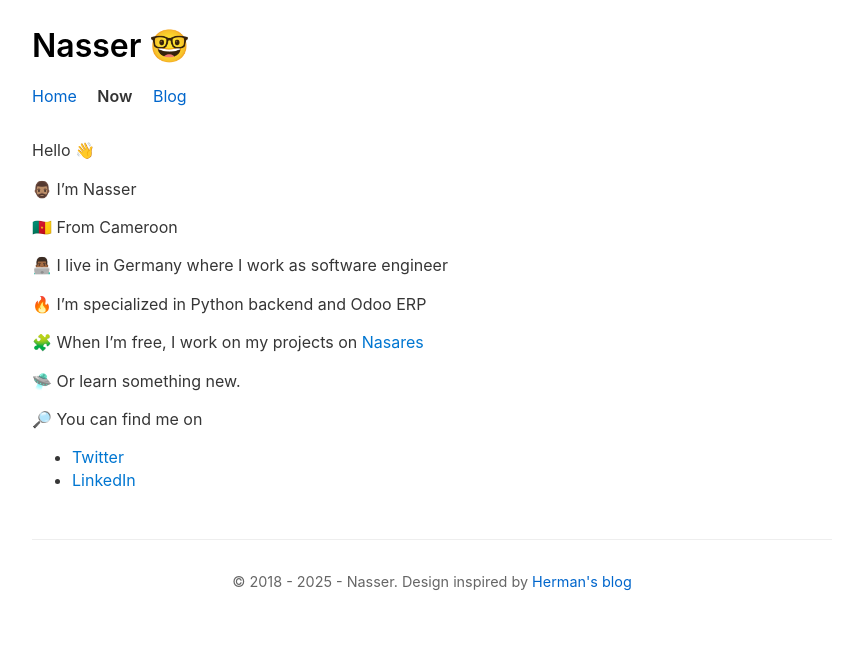
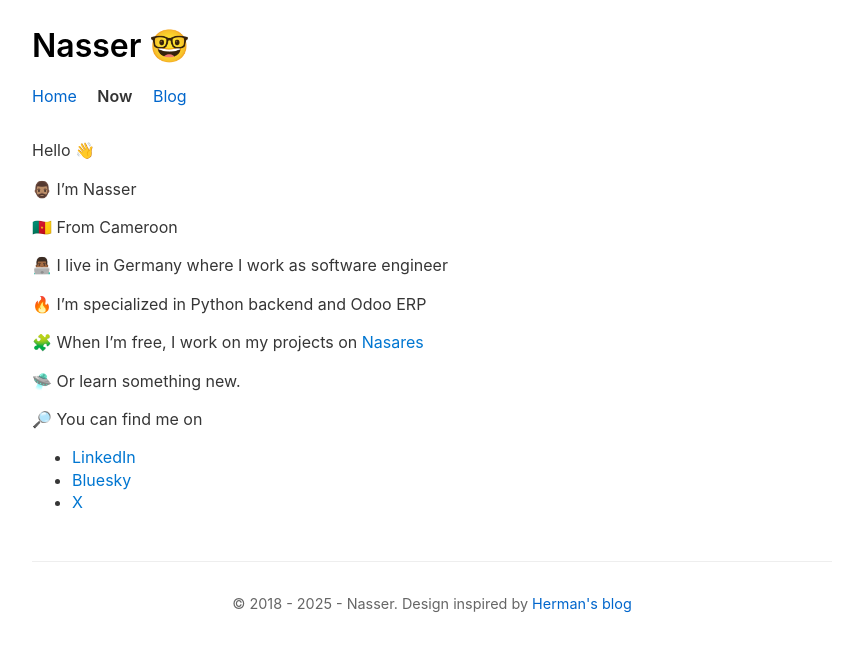
Before and after one commit to abdounasser202/abdounasser202.github.io, a Jekyll site: the page built from _pages/now.md, in a window 1280 px wide. Shown: the top 652 px of the page, without its empty margins (208-1071 px from the left). Built offline with Jekyll 4.4.1, drawn with Linux system fonts in a browser that asks for light colours.

Commit message:
add bsky link

```diff
--- a/_pages/now.md
+++ b/_pages/now.md
@@ -20,5 +20,6 @@ Hello 👋
 
 🔎 You can find me on
 
-- [Twitter](https://twitter.com/abdounasser202)
 - [LinkedIn](https://linkedin.com/in/abdounasser202)
+- [Bluesky](https://bsky.app/profile/abdounasser202.bsky.social)
+- [X](https://x.com/abdounasser202)
```
